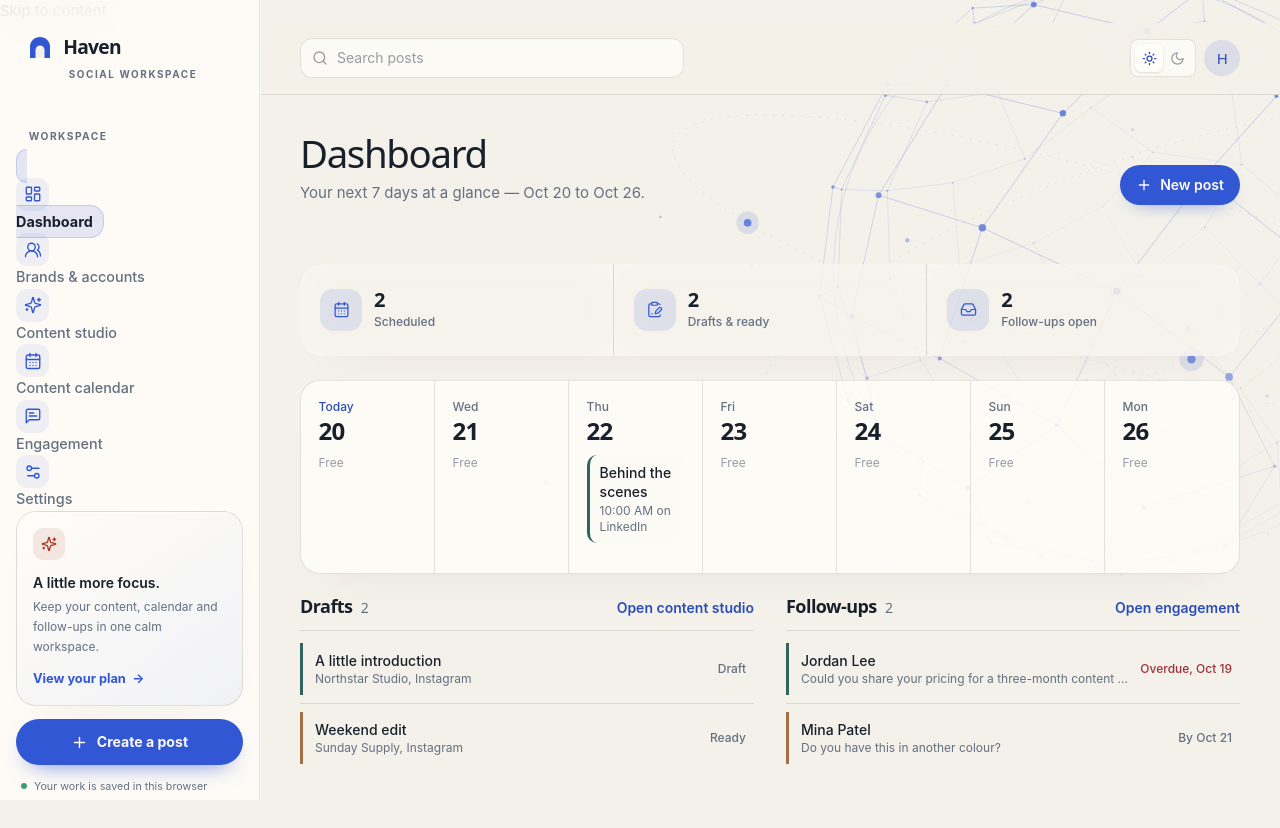
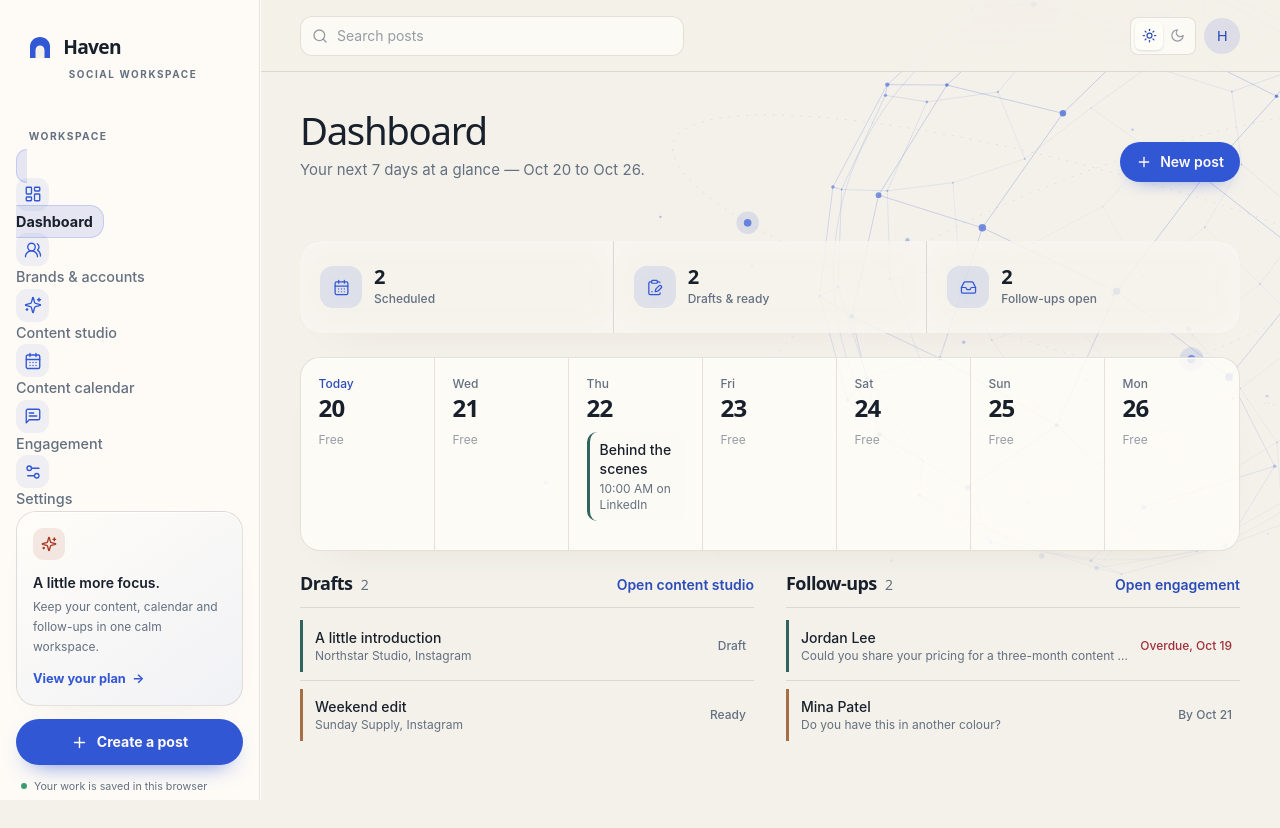
Before and after one commit to Meckiul-Chisim/SM-management, a React (Vite) app: page /dashboard in a window 1280 px wide. Shown: the top 828 px of the page. Built offline with nearby package versions, Linux system fonts and the light colour scheme.

Commit message:
Polish shell alignment and keyboard navigation

```diff
--- a/src/styles/haven-reference-design.css
+++ b/src/styles/haven-reference-design.css
@@ -323,3 +323,23 @@ body { background-color: var(--haven-bg); }
   .haven-page-content .rounded-xl,
   .haven-page-content .rounded-2xl { border-radius: var(--haven-radius-md); }
 }
+
+
+/* Workspace shell alignment and keyboard accessibility. */
+.haven-skip-link {
+  position: fixed;
+  top: 0.75rem;
+  left: 0.75rem;
+  z-index: 100;
+  transform: translateY(-180%);
+  border: 1px solid var(--haven-line);
+  border-radius: 0.65rem;
+  background: var(--haven-panel-solid);
+  color: var(--haven-ink);
+  padding: 0.7rem 1rem;
+  font-size: 0.875rem;
+  font-weight: 650;
+  box-shadow: 0 12px 32px -16px var(--haven-shadow);
+}
+.haven-skip-link:focus { transform: translateY(0); }
+#main-content:focus { outline: none; }
```
